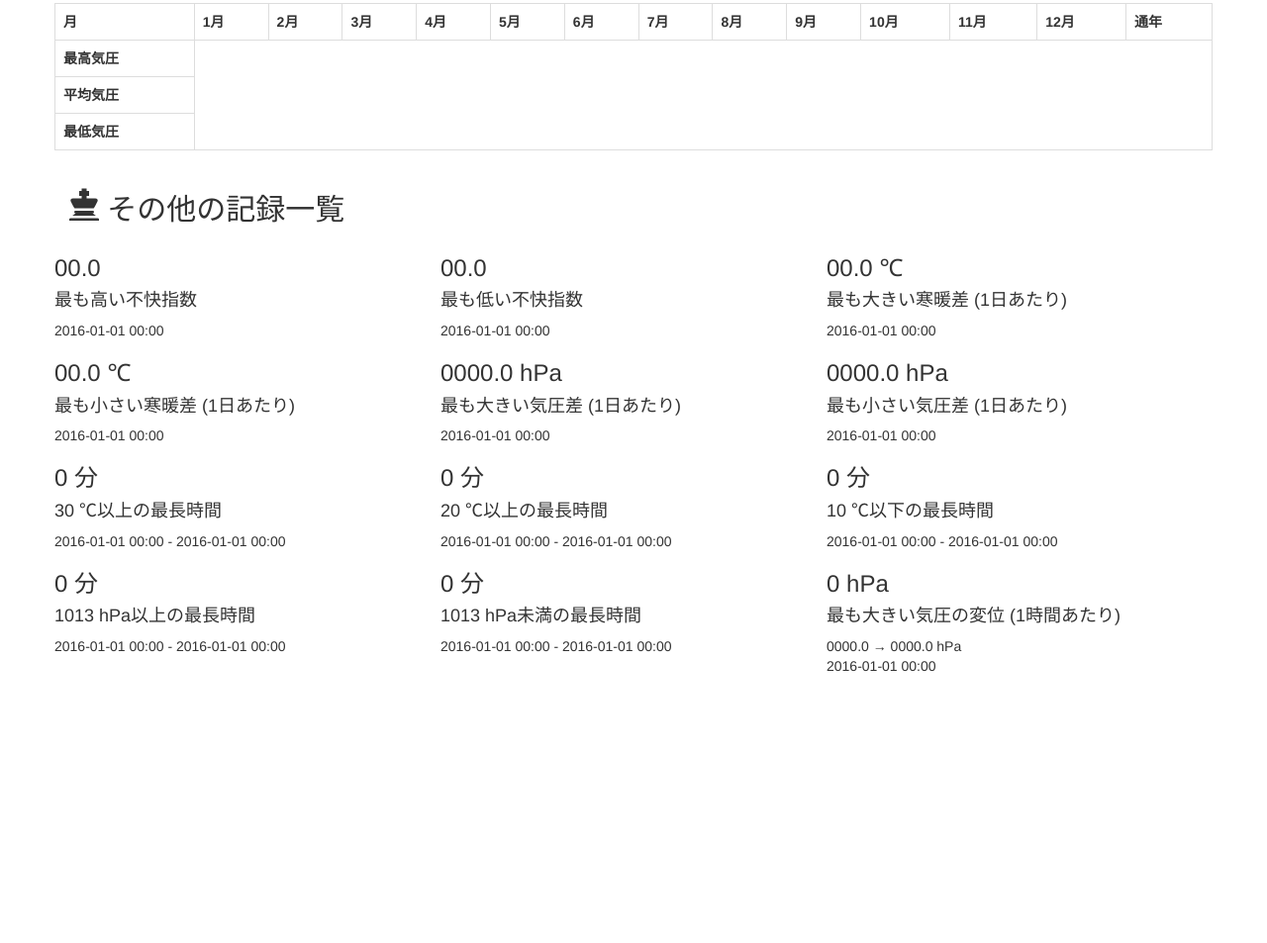
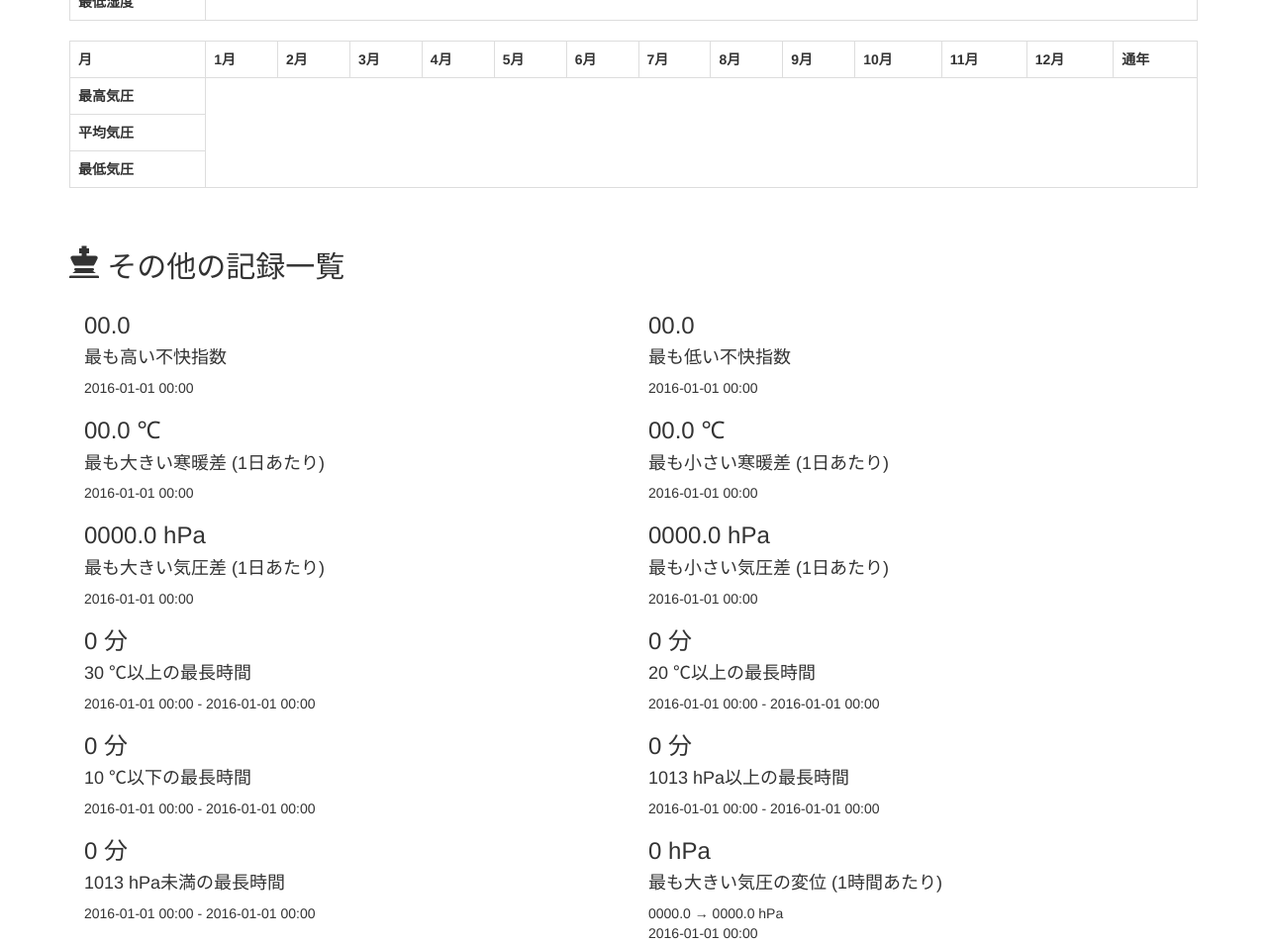
Before and after one commit to nanase/RaspiStatus, a plain HTML site: page stats/index.html in a window 1280 px wide. Shown: the part 884-1837 px from the top of the page at 99% size. Before the commit the page ends 1567 px from the top, so only its background shows below. Drawn offline with Linux system fonts and the light colour scheme.

Commit message:
:art: 間隔調整

```diff
--- a/css/stats.css
+++ b/css/stats.css
@@ -1,4 +1,9 @@
 body {
     background-color: #fff;
-    margin-top: 2px;
 }
+.row {
+    margin: 0;
+}
+div+h2 {
+    margin-top: 4rem;
+}
--- a/stats/index.html
+++ b/stats/index.html
@@ -163,84 +163,84 @@
 
     <h2><span class="glyphicon glyphicon-king"></span> その他の記録一覧</h2>
     <div class="row">
-      <div class="col-xs-4 col-sm-4 col-md-4 col-lg-4">
+      <div class="col-xs-6 col-sm-6 col-md-6 col-lg-6">
         <div class="row">
           <h3><span id="record_value_">00.0</span></h3>
           <h4>最も高い不快指数</h4>
           <span id="record_time_">2016-01-01 00:00</span>
         </div>
       </div>
-      <div class="col-xs-4 col-sm-4 col-md-4 col-lg-4">
+      <div class="col-xs-6 col-sm-6 col-md-6 col-lg-6">
         <div class="row">
           <h3><span id="record_value_">00.0</span></h3>
           <h4>最も低い不快指数</h4>
           <span id="record_time_">2016-01-01 00:00</span>
         </div>
       </div>
-      <div class="col-xs-4 col-sm-4 col-md-4 col-lg-4">
+      <div class="col-xs-6 col-sm-6 col-md-6 col-lg-6">
         <div class="row">
           <h3><span id="record_value_">00.0</span> ℃</h3>
           <h4>最も大きい寒暖差 (1日あたり)</h4>
           <span id="record_time_">2016-01-01 00:00</span>
         </div>
       </div>
-      <div class="col-xs-4 col-sm-4 col-md-4 col-lg-4">
+      <div class="col-xs-6 col-sm-6 col-md-6 col-lg-6">
         <div class="row">
           <h3><span id="record_value_">00.0</span> ℃</h3>
           <h4>最も小さい寒暖差 (1日あたり)</h4>
           <span id="record_time_">2016-01-01 00:00</span>
         </div>
       </div>
-      <div class="col-xs-4 col-sm-4 col-md-4 col-lg-4">
+      <div class="col-xs-6 col-sm-6 col-md-6 col-lg-6">
         <div class="row">
           <h3><span id="record_value_">0000.0</span> hPa</h3>
           <h4>最も大きい気圧差 (1日あたり)</h4>
           <span id="record_time_">2016-01-01 00:00</span>
         </div>
       </div>
-      <div class="col-xs-4 col-sm-4 col-md-4 col-lg-4">
+      <div class="col-xs-6 col-sm-6 col-md-6 col-lg-6">
         <div class="row">
           <h3><span id="record_value_">0000.0</span> hPa</h3>
           <h4>最も小さい気圧差 (1日あたり)</h4>
           <span id="record_time_">2016-01-01 00:00</span>
         </div>
       </div>
-      <div class="col-xs-4 col-sm-4 col-md-4 col-lg-4">
+      <div class="col-xs-6 col-sm-6 col-md-6 col-lg-6">
         <div class="row">
           <h3><span id="record_value_">0</span> 分</h3>
           <h4>30 ℃以上の最長時間</h4>
           <span id="record_time_">2016-01-01 00:00 - 2016-01-01 00:00</span>
         </div>
       </div>
-      <div class="col-xs-4 col-sm-4 col-md-4 col-lg-4">
+      <div class="col-xs-6 col-sm-6 col-md-6 col-lg-6">
         <div class="row">
           <h3><span id="record_value_">0</span> 分</h3>
           <h4>20 ℃以上の最長時間</h4>
           <span id="record_time_">2016-01-01 00:00 - 2016-01-01 00:00</span>
         </div>
       </div>
-      <div class="col-xs-4 col-sm-4 col-md-4 col-lg-4">
+      <div class="col-xs-6 col-sm-6 col-md-6 col-lg-6">
         <div class="row">
           <h3><span id="record_value_">0</span> 分</h3>
           <h4>10 ℃以下の最長時間</h4>
           <span id="record_time_">2016-01-01 00:00 - 2016-01-01 00:00</span>
         </div>
       </div>
-      <div class="col-xs-4 col-sm-4 col-md-4 col-lg-4">
+      <div class="col-xs-6 col-sm-6 col-md-6 col-lg-6">
         <div class="row">
           <h3><span id="record_value_">0</span> 分</h3>
           <h4>1013 hPa以上の最長時間</h4>
           <span id="record_time_">2016-01-01 00:00 - 2016-01-01 00:00</span>
         </div>
       </div>
-      <div class="col-xs-4 col-sm-4 col-md-4 col-lg-4">
+      <div class="col-xs-6 col-sm-6 col-md-6 col-lg-6">
         <div class="row">
           <h3><span id="record_value_">0</span> 分</h3>
           <h4>1013 hPa未満の最長時間</h4>
           <span id="record_time_">2016-01-01 00:00 - 2016-01-01 00:00</span>
         </div>
       </div>
-      <div class="col-xs-4 col-sm-4 col-md-4 col-lg-4">
+      <div class="col-xs-6 col-sm-6 col-md-4 col-lg-6">
         <div class="row">
           <h3><span id="record_value_">0</span> hPa</h3>
           <h4>最も大きい気圧の変位 (1時間あたり)</h4>
```
